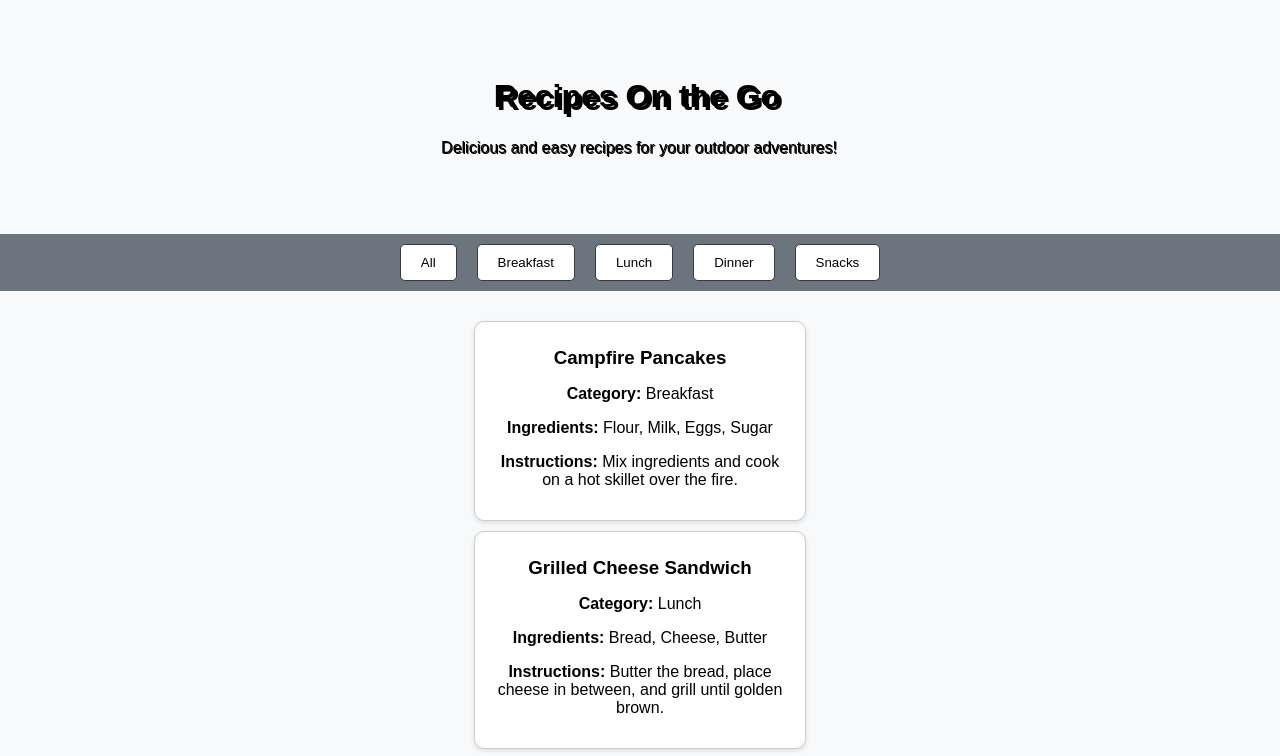
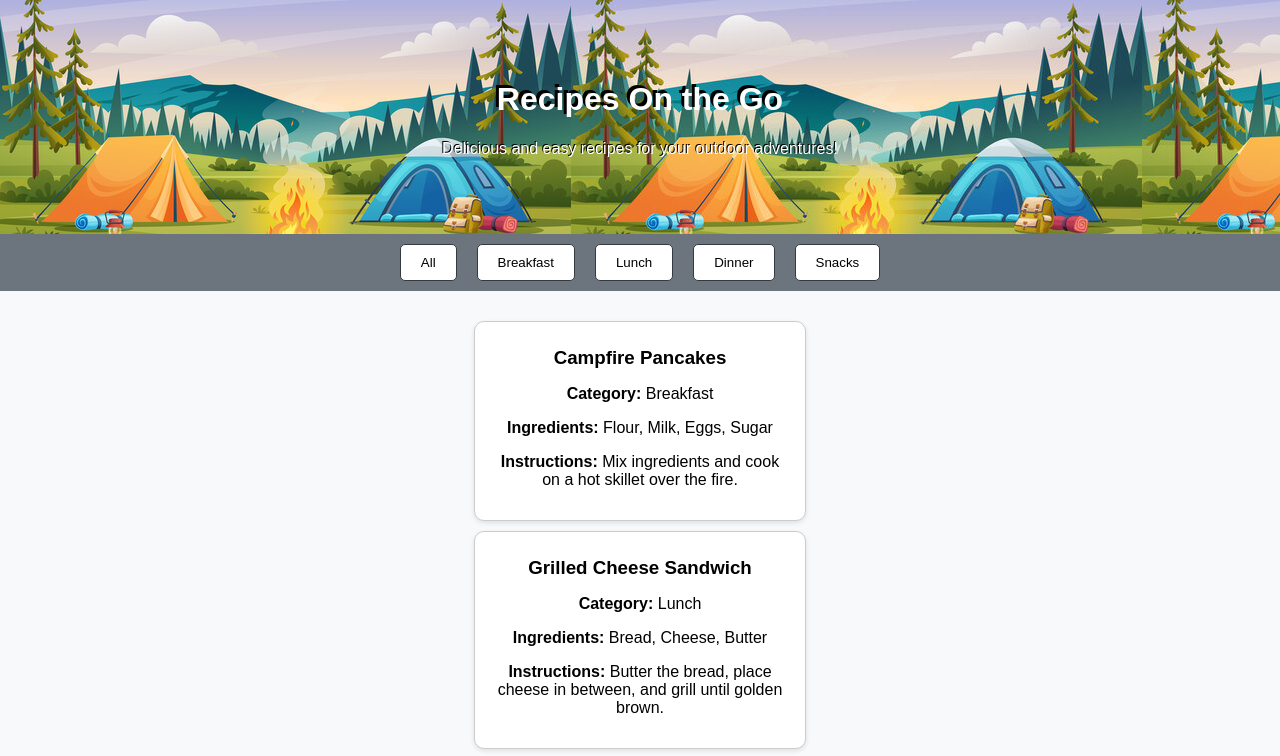
Before and after one commit to jericayuan/webjamonthego, a website: page index.html in a window 1280 px wide. Shown: the top 756 px of the page. Drawn offline with Linux system fonts and the light colour scheme.

Commit message:
Update styles.css

```diff
--- a/styles.css
+++ b/styles.css
@@ -8,9 +8,9 @@ body {
 header {
   text-align: center;
   padding: 60px;
-  background-color: #67876f
-
-  color: white
+  background-image: url("/photos/campingbackground.jpg");
+  background-image: center;
+  color: white;
 }
 
 nav {
```
